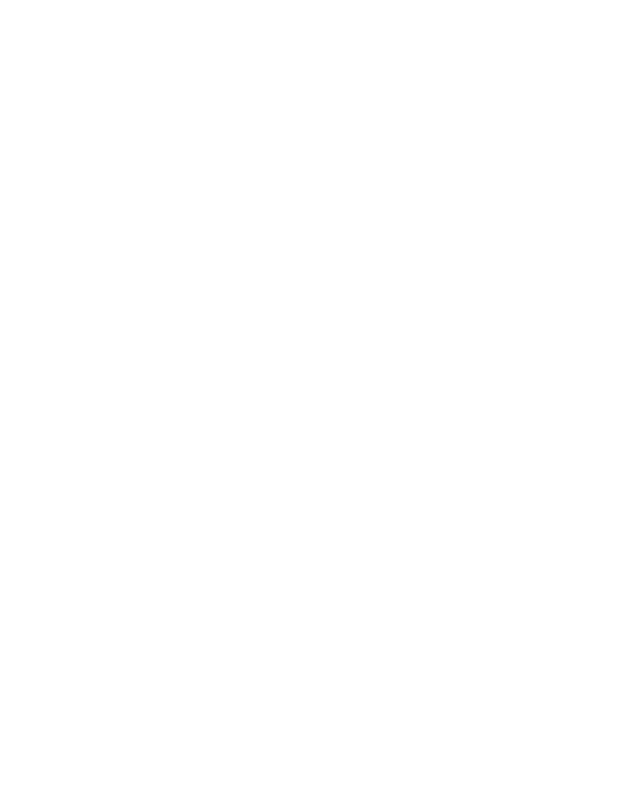
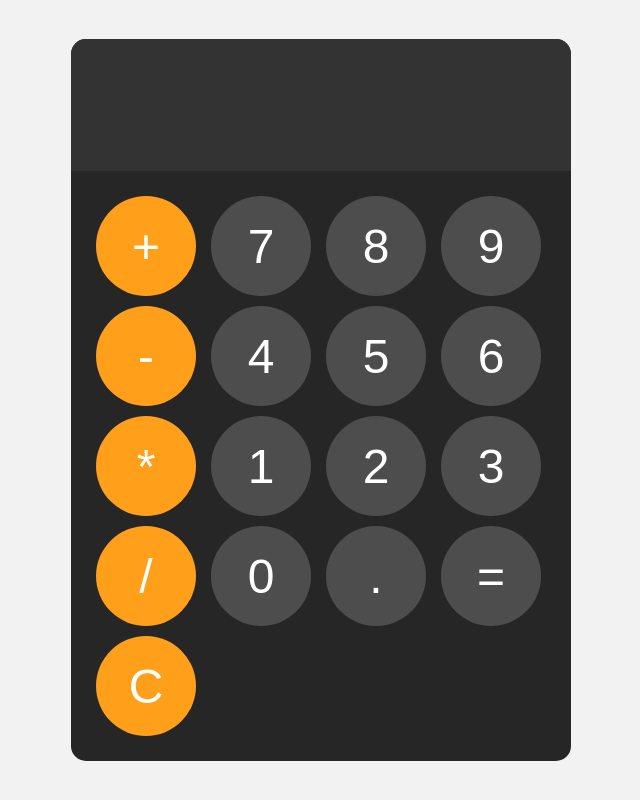
Before and after one commit to Isra3750/Mini_JS_project, a plain HTML site: page index.html in a window 1280 px wide. Shown: the whole page, without its empty margins (319-959 px from the left). Drawn offline with Linux system fonts and the light colour scheme.

Commit message:
Basic JS project 1 - Calculator

```diff
--- a/index.html
+++ b/index.html
@@ -7,7 +7,28 @@
     <link rel="stylesheet" href="styles.css">
 </head>
 <body>
-
-    <script scr="index.js"> </script>
+    <div id="calculator">
+        <input id="display" readonly> <!-- readonly means no writing at all-->
+        <div id="keys">
+            <button onclick="appendToDisplay('+')" class = "operator-btn">+</button>
+            <button onclick="appendToDisplay('7')">7</button>
+            <button onclick="appendToDisplay('8')">8</button>
+            <button onclick="appendToDisplay('9')">9</button>
+            <button onclick="appendToDisplay('-')" class = "operator-btn">-</button>
+            <button onclick="appendToDisplay('4')">4</button>
+            <button onclick="appendToDisplay('5')">5</button>
+            <button onclick="appendToDisplay('6')">6</button>
+            <button onclick="appendToDisplay('*')" class = "operator-btn">*</button>
+            <button onclick="appendToDisplay('1')">1</button>
+            <button onclick="appendToDisplay('2')">2</button>
+            <button onclick="appendToDisplay('3')">3</button>
+            <button onclick="appendToDisplay('/')" class = "operator-btn">/</button>
+            <button onclick="appendToDisplay('0')">0</button>
+            <button onclick="appendToDisplay('.')">.</button>
+            <button onclick="Calculate()">=</button>
+            <button onclick="clearDisplay()" class = "operator-btn">C</button>
+        </div>
+    </div>
+    <script src="index.js"> </script>
 </body>
 </html>
--- a/index.js
+++ b/index.js
@@ -0,0 +1,23 @@
+// CALCULATOR PROGRAM - 3 functions used in HTML
+
+const display = document.getElementById('display'); // select ID of display
+
+// Append input to display
+function appendToDisplay(input) {
+    display.value += input;
+}
+
+// Clear display
+function clearDisplay() {
+    display.value = ''; // clear display
+}
+
+// Calculate
+function Calculate() {
+    try {
+        display.value = eval(display.value); // eval will evaluate the expression
+    }
+    catch(error) { // if there is an error, ex. 7 + then [Enter]
+        display.value = 'Error';
+    }
+}
--- a/styles.css
+++ b/styles.css
@@ -0,0 +1,65 @@
+body {
+    margin: 0;
+    display: flex;
+    justify-content: center;
+    align-items: center;
+    height: 100vh; /* 100 percent of the viewport height */
+    background-color: hsl(0, 0%, 95%); /* hsl = hue, saturation, lightness */
+}
+
+#calculator {
+    font-family: Arial, sans-serif; /* main font is Arial, backup is sans-serif */
+    background-color: hsl(0, 0%, 15%);
+    border-radius: 15px;
+    max-width: 500px;
+    overflow: hidden; /* this will hide any content that overflows the container */
+}
+
+#display {
+    width: 100%;
+    padding: 20px;
+    font-size: 5rem;
+    text-align: left;
+    border: none;
+    background-color: hsl(0, 0%, 20%);
+    color: white;
+}
+
+/* select ID of keys */
+#keys {
+    display: grid;
+    grid-template-columns: repeat(4, 1fr); /* 4 columns, 1 fraction of width per col */
+    gap: 10px; /* gap between buttons (rows)*/
+    padding: 25px;
+}
+
+button {
+    width: 100px;
+    height: 100px;
+    border-radius: 50px; /* make it a circle */
+    border: none;
+    background-color: hsl(0, 0%, 30%);
+    color: white; /* text color */
+    font-size: 3rem; /* font size, rem = root em size */
+    cursor: pointer; /* mouse cursor style */
+}
+
+button:hover { /* hover style when mouse is over button */
+    background-color: hsl(0, 0%, 40%);
+}
+
+button:active { /* active style when button is clicked */
+    background-color: hsl(0, 0%, 50%);
+}
+
+#calculator #keys .operator-btn {
+    background-color: hsl(35, 100%, 55%);
+}
+
+#calculator #keys .operator-btn:hover {
+    background-color: hsl(35, 100%, 65%);
+}
+
+#calculator #keys .operator-btn:active {
+    background-color: hsl(35, 100%, 75%);
+}
```
